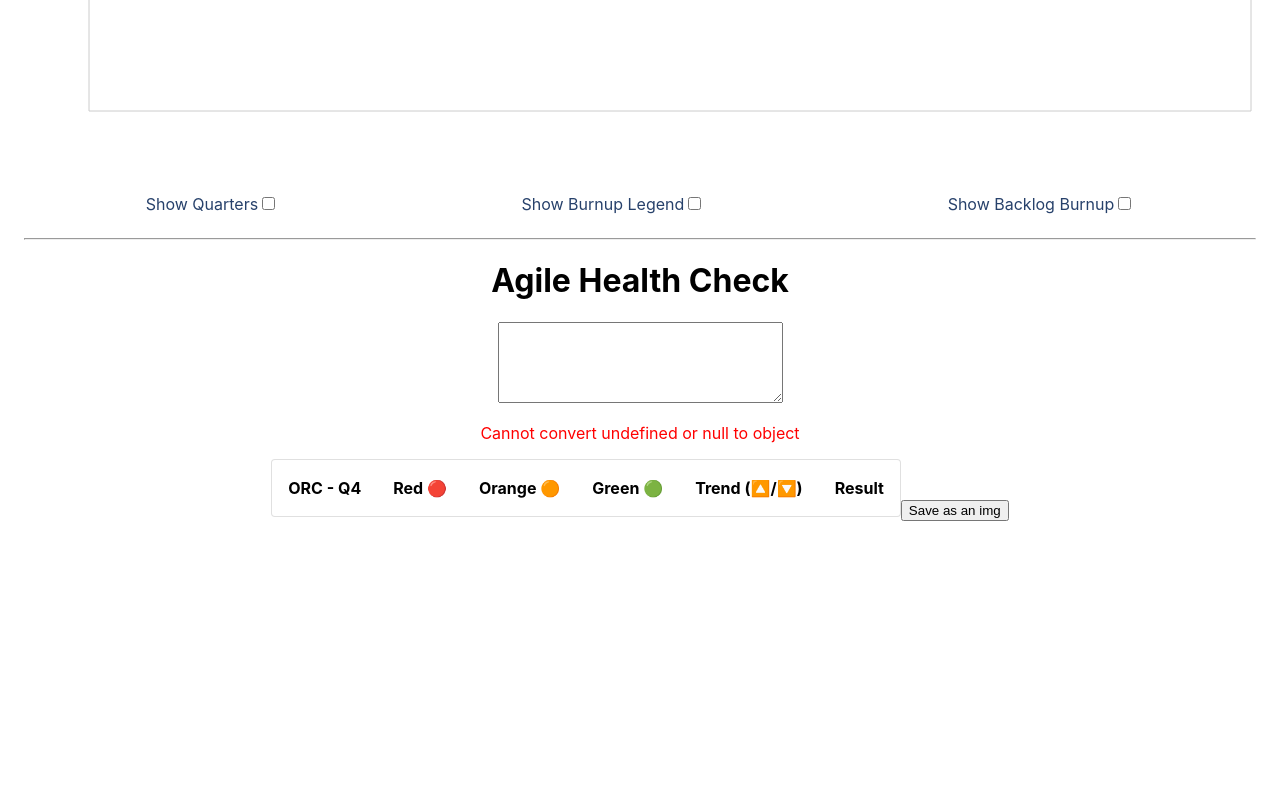
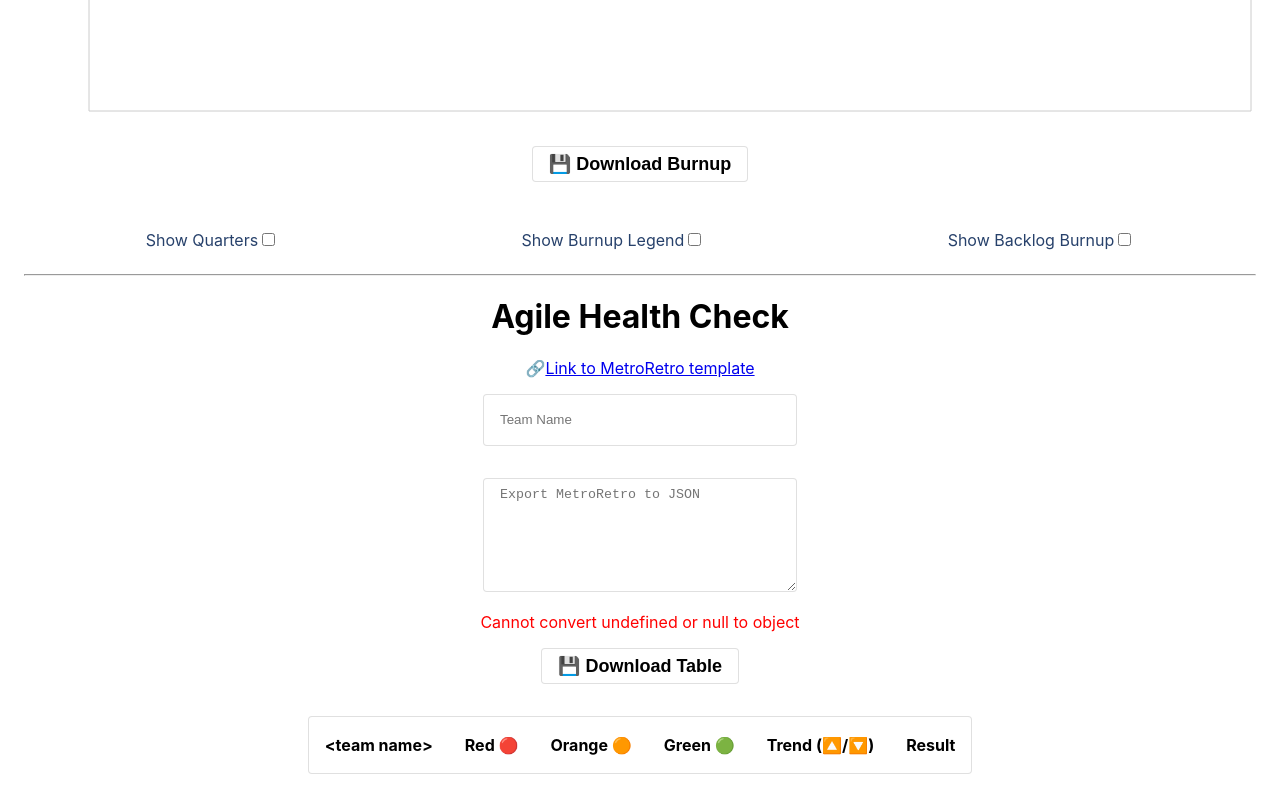
Before and after one commit to guyoome/agile-metrics, a React (Create React App) app: page / in a window 1280 px wide. Shown: the part 528-1328 px from the top of the page. Before the commit the page ends 1073 px from the top, so only its background shows below. Built offline with nearby package versions, Linux system fonts and the light colour scheme.

Commit message:
SaveButton as a component & common css for Input

```diff
--- a/package.json
+++ b/package.json
@@ -9,7 +9,7 @@
     "dom-to-image": "^2.6.0",
     "react": "^17.0.2",
     "react-dom": "^17.0.2",
-    "react-scripts": "4.0.3",
+    "react-scripts": "^5.0.0",
     "recharts": "^2.1.6",
     "web-vitals": "^1.1.2"
   },
--- a/src/Burnup/Burnup.js
+++ b/src/Burnup/Burnup.js
@@ -3,6 +3,7 @@ import * as Input from "../components/Input";
 import Teams from '../utils/Teams';
 import { ResponsiveContainer, ComposedChart, Bar, LabelList, Line, CartesianGrid, XAxis, YAxis, Legend, Tooltip } from 'recharts';
 import * as burnup from "./Burnup.logic";
+import SaveButton from '../components/SaveButton';
 
 import "./Burnup.css";
 
@@ -136,7 +137,7 @@ function Burnup() {
         // set chart data state, to display the burnup
         setChartData(chartDataSet);
 
-    }, [history, sprints, sprintStart, forecastScope, showBacklogBurnup, backlog,isQuarterShown])
+    }, [history, sprints, sprintStart, forecastScope, showBacklogBurnup, backlog, isQuarterShown])
 
     return (
         <div >
@@ -170,7 +171,7 @@ function Burnup() {
                         value={(e) => { setForecastScope(parseInt(e, 10)) }} />
                 </div>
             </div>
-
+            <div id='burnup-chart'>
                 <p className="mt-5">The Burnup chart of <span className="highlight">{team.name ? team.name : "..."}</span> team
                     {!!showBacklogBurnup ?
                         <span>, <span className="highlight">Backlog</span></span>
@@ -202,7 +203,9 @@ function Burnup() {
                         </ComposedChart >
                     </ResponsiveContainer>
                 </div>
+            </div>
 
+            <SaveButton icon="💾" text="Download Burnup" node="burnup-chart" fileName="burnup-chart" />
 
             <div className="flex-container mt-5">
                 <div className="flex-item">
--- a/src/HealthCheck/HealthCheck.css
+++ b/src/HealthCheck/HealthCheck.css
@@ -32,3 +32,32 @@ th {
 .emoji {
     font-weight: 100;
 }
+
+
+
+textarea{
+    min-width: 280px;
+    min-height: 96px;
+    border: 1px solid rgba(0, 0, 0, .12);
+    border-radius: 4px;
+    padding-left: 16px;
+    padding-right: 16px;
+    padding-top: 8px;
+    padding-bottom: 8px;
+}
+textarea:hover{
+    background-color: rgba(0, 0, 0, .04);
+}
+
+input[type=text]{
+    min-width: 280px;
+    min-height: 48px;
+    border: 1px solid rgba(0, 0, 0, .12);
+    border-radius: 4px;
+    padding-left: 16px;
+    padding-right: 16px;
+}
+input[type=text]:hover{
+    background-color: rgba(0, 0, 0, .04);
+
+}
--- a/src/HealthCheck/HealthCheck.js
+++ b/src/HealthCheck/HealthCheck.js
@@ -1,5 +1,5 @@
 import React, { useEffect, useState } from 'react';
-import domtoimage from 'dom-to-image';
+import SaveButton from '../components/SaveButton';
 import "./HealthCheck.css";
 
 import glossary from "./glossary.json";
@@ -83,6 +83,7 @@ function HealthCheck() {
     const [categories, setCategories] = useState([]);
     const [dataTable, setDataTable] = useState([]);
     const [errorJson, setErrorJson] = useState();
+    const [team, setTeam] = useState("<team name>");
 
     useEffect(() => {
         try {
@@ -110,17 +111,27 @@ function HealthCheck() {
     return (
         <div>
             <h1>Agile Health Check</h1>
-            <textarea id="story" name="story"
-                rows="5" cols="33" onChange={(e) => { try { setJson(JSON.parse(e.target.value)); setErrorJson() } catch (error) { setErrorJson(error.message) } }}>
-
+            <p>🔗<a href='https://metroretro.io/board/LBPH2U7G29TC' target="_blank">Link to MetroRetro template</a></p>
+            <input type="text" placeholder='Team Name'
+            onChange={(e)=>{setTeam(e.target.value)}}></input>
+            <div className='mt-5'></div>
+            <textarea rows="5" cols="33"
+                placeholder='Export MetroRetro to JSON'
+                onChange={(e) => {
+                    try { setJson(JSON.parse(e.target.value)); setErrorJson() }
+                    catch (error) { setErrorJson(error.message) }
+                }}>
             </textarea>
             <p style={{ color: "red" }}>{errorJson}</p>
-            <div></div>
-            <div className='data-table' id='my-node'>
+
+            <SaveButton icon="💾" text="Download Table" node="agile-health-check-table" fileName="agile-health-check-table" />
+
+            <div className='mt-5'></div>
+            <div className='data-table' id='agile-health-check-table'>
                 <table >
                     <thead>
                         <tr>
-                            <th>ORC - Q4</th>
+                            <th>{team}</th>
                             <th>Red <span className='emoji'>🔴</span></th>
                             <th>Orange <span className='emoji'>🟠</span></th>
                             <th>Green <span className='emoji'>🟢</span></th>
@@ -146,18 +157,7 @@ function HealthCheck() {
 
                 </table>
             </div>
-            <button onClick={() => {
-                domtoimage.toPng(document.getElementById('my-node'))
-                    .then(function (dataUrl) {
-                        var link = document.createElement('a');
-                        link.download = 'my-image-name.png';
-                        link.href = dataUrl;
-                        link.click();
-                    })
-                    .catch(function (error) {
-                        console.error('oops, something went wrong!', error);
-                    });
-            }}>Save as an img</button>
+
         </div>
     );
 }
--- a/src/components/Checkbox.css
+++ /dev/null
@@ -1,19 +0,0 @@
-.checkbox-container{
-
-}
-
-.checkbox{
-    width: 100%;
-    height: 40px;
-    border-radius: 8px;
-    border-style: 1;
-    padding: 0 10px 0 10px ;
-    border-color: #CBD6E6;
-    border-style: solid;
-    border-width: 1px;
-    color: #27416b;
-}
-
-/* input[type=number]::-webkit-inner-spin-button {
-    opacity: 1;
-  } */
--- a/src/components/Checkbox.js
+++ b/src/components/Checkbox.js
@@ -1,6 +1,7 @@
 import React, { useEffect, useState } from 'react';
 
-import './Checkbox.css';
+import './Input.css';
+
 
 function Checkbox(props) {
     const [value, setValue] = useState();
--- a/src/components/Dropdown.css
+++ /dev/null
@@ -1,18 +0,0 @@
-.dropdown-container {
-    max-width: 280px;
-    width: 280px;
-    /* min-width: 112px; */
-}
-
-.dropdown{
-    width: 100%;
-    height: 40px;
-    border-radius: 8px;
-    padding: 0 10px 0 10px ;
-    border-color: #CBD6E6;
-    color: #27416b;
-}
-
-.dropdown-item{
-    /* width: 100%; */
-}
--- a/src/components/Dropdown.js
+++ b/src/components/Dropdown.js
@@ -1,6 +1,7 @@
 import React, { useEffect, useState } from 'react';
 
-import './Dropdown.css';
+import './Input.css';
+
 
 function Dropdown(props) {
     const [options, setOptions] = useState([]);
--- /dev/null
+++ b/src/components/Input.css
@@ -0,0 +1,66 @@
+.checkbox {
+    width: 100%;
+    height: 40px;
+    border-radius: 8px;
+    border-style: 1;
+    padding: 0 10px 0 10px;
+    border-color: #CBD6E6;
+    border-style: solid;
+    border-width: 1px;
+    color: #27416b;
+}
+
+.dropdown-container {
+    max-width: 280px;
+    width: 280px;
+}
+
+.dropdown {
+    width: 100%;
+    height: 40px;
+    border-radius: 8px;
+    padding: 0 10px 0 10px;
+    border-color: #CBD6E6;
+    color: #27416b;
+}
+
+.number-container {
+    width: 280px;
+}
+
+.number {
+    height: 40px;
+    border-radius: 8px;
+    border-style: 1;
+    padding: 0 10px 0 10px;
+    border-color: #CBD6E6;
+    border-style: solid;
+    border-width: 1px;
+    color: #27416b;
+}
+
+input[type=number]::-webkit-inner-spin-button {
+    opacity: 1;
+}
+
+button {
+    background-color: #fff;
+    outline: none;
+    border: 1px solid rgba(0, 0, 0, .12);
+    border-radius: 4px;
+    min-width: 64px;
+    min-height: 36px;
+    font-size: 18px;
+    font-weight: bold;
+    padding-right: 16px;
+    padding-left: 16px;
+}
+
+button:hover {
+    background-color: rgba(0, 0, 0, .04);
+    cursor: pointer;
+}
+
+.emoji {
+    font-weight: 100;
+}
--- a/src/components/Number.css
+++ /dev/null
@@ -1,18 +0,0 @@
-.number-container{
-    width: 280px;
-}
-
-.number{
-    height: 40px;
-    border-radius: 8px;
-    border-style: 1;
-    padding: 0 10px 0 10px ;
-    border-color: #CBD6E6;
-    border-style: solid;
-    border-width: 1px;
-    color: #27416b;
-}
-
-input[type=number]::-webkit-inner-spin-button {
-    opacity: 1;
-  }
--- a/src/components/Number.js
+++ b/src/components/Number.js
@@ -1,6 +1,6 @@
 import React, { useEffect, useState } from 'react';
 
-import './Number.css';
+import './Input.css';
 
 function Number(props) {
     const [value, setValue] = useState();
--- /dev/null
+++ b/src/components/SaveButton.js
@@ -0,0 +1,23 @@
+import React, { useEffect, useState } from 'react';
+import domtoimage from 'dom-to-image';
+import './Input.css';
+
+function SaveButton(props) {
+
+    return (
+        <button onClick={() => {
+            domtoimage.toPng(document.getElementById(props.node))
+                .then(function (dataUrl) {
+                    var link = document.createElement('a');
+                    link.download = `${props.fileName}.png`;
+                    link.href = dataUrl;
+                    link.click();
+                })
+                .catch(function (error) {
+                    console.error('oops, something went wrong!', error);
+                });
+        }}><span className='emoji'>{props.icon}</span> {props.text}</button>
+    );
+}
+
+export default SaveButton;
```
Lines whose indentation alone changed are shown as unchanged.
